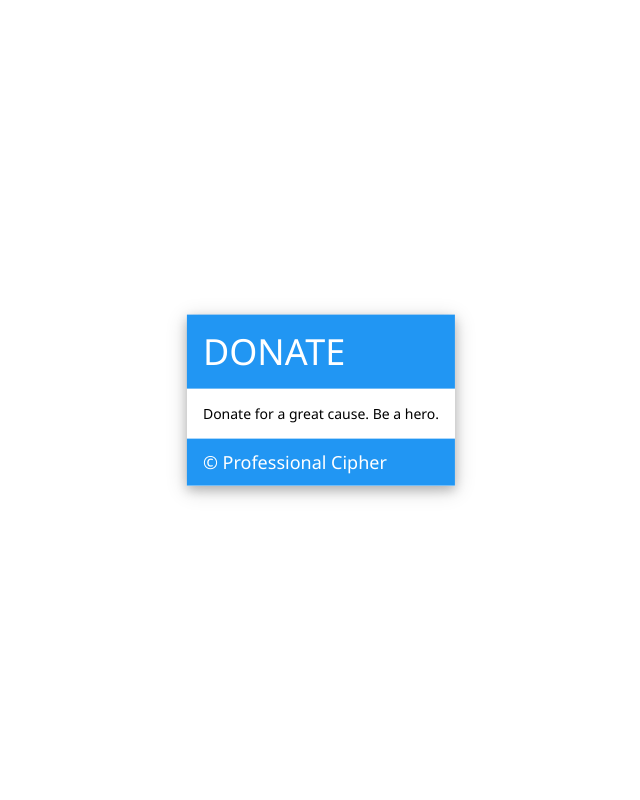
After one commit to psaisuryatejareddy/Ecommerce-website-using-Django, a Django app: template products/templates/payments/paymentindex.html in a window 1280 px wide. The commit adds this page. Shown: the whole page, without its empty margins (319-959 px from the left). Run offline with Django 5.2, Linux system fonts and the light colour scheme; the template is opened without the code that fills it, so the values that code supplies are empty; some libraries are stand-ins or nearby versions.

Commit message:
upload new files

```diff
--- /dev/null
+++ b/products/templates/payments/paymentindex.html
@@ -0,0 +1,79 @@
+<head>
+    <meta name="viewport" content="width=device-width, initial-scale=1">
+    <link rel="stylesheet" href="https://www.w3schools.com/w3css/4/w3.css">
+</head>
+
+<body>
+    <style>
+        .w3-container {
+            font-size: 14px;
+        }
+
+        .center {
+            position: absolute;
+            left: 50%;
+            top: 50%;
+            transform: translate(-50%, -50%);
+        }
+    </style>
+
+    <div class="center">
+        <h3 class="donate">
+            <div class="w3-card-4">
+
+                <header class="w3-container w3-blue">
+                    <h1>DONATE</h1>
+                </header>
+
+                <div class="w3-container">
+                    <p>Donate for a great cause. Be a hero.</p>
+
+                    <!-- PAYPAL BUTTONS HERE  -->
+
+                    <div id="paypal-button-container"></div>
+
+                    <!-- Include the PayPal JavaScript SDK -->
+                    <script
+                        src="https://www.paypal.com/sdk/js?client-id=ARQtv6ATCMgVdQfeC_X0VJJhptYPqRGHVCYR8_WIKZ3bqtxSmchkHOy77tFoPimHtJUG9mGCiBF4yluN&currency=USD">
+                    </script>
+
+                    <script>
+                        // Render the PayPal button into #paypal-button-container
+                        paypal.Buttons({
+
+                            // Set up the transaction
+                            createOrder: function (data, actions) {
+                                return actions.order.create({
+                                    purchase_units: [{
+                                        amount: {
+                                            value: '50'
+                                        }
+                                    }]
+                                });
+                            },
+
+                            // Finalize the transaction
+                            onApprove: function (data, actions) {
+                                return actions.order.capture().then(function (details) {
+                                    // Show a success message to the buyer
+                                    alert('Transaction completed by ' + details.payer.name
+                                        .given_name + '!');
+                                });
+                            }
+
+
+                        }).render('#paypal-button-container');
+                    </script>
+
+                </div>
+
+                <footer class="w3-container w3-blue">
+                    <h5>&copy Professional Cipher</h5>
+                </footer>
+
+            </div>
+        </h3>
+
+    </div>
+
+</body>
--- a/products/urls.py
+++ b/products/urls.py
@@ -4,6 +4,7 @@ from . import views
 
 urlpatterns = [
     path('', views.index),
-    path('new', views.new)
+    path('new', views.new),
+
 
 ]
--- a/products/views.py
+++ b/products/views.py
@@ -7,6 +7,8 @@ def index(request):
     products = Product.objects.all()
     return render(request, 'index.html', {'products': products})
 
+def payment_index(request):
+    return render(request, 'payments/paymentindex.html')
 
 def new(request):
     return HttpResponse('New Products')
--- a/pyshop/settings.py
+++ b/pyshop/settings.py
@@ -53,6 +53,8 @@ MIDDLEWARE = [
 ]
 
 ROOT_URLCONF = "pyshop.urls"
+
+
 
 TEMPLATES = [
     {
--- a/pyshop/urls.py
+++ b/pyshop/urls.py
@@ -20,5 +20,7 @@ from django.urls import path, include
 urlpatterns = [
     path("admin/", admin.site.urls),
     path('', include('products.urls')),
-    path('products/', include('products.urls'))
+    path('products/', include('products.urls')),
+
+
 ]
--- a/templates/base.html
+++ b/templates/base.html
@@ -12,7 +12,7 @@
   </head>
   <body>
     <nav class="navbar navbar-light bg-light">
-       <h2> <span class="navbar-brand mb-0 h1">E-commerce Website</span>
+      <span class="navbar-brand mb-0 h1">E-commerce Website Using Python - Django</span><br><span class="navbar-brand mb-0 h4"> -Sai Surya Teja Reddy P</span>
       </nav>
       <div>
   <div class="container">
```
Also changed, not shown: products/templates/index.html (+1 -1 lines), products/templates/payment_failed.html (added, +12 -0 lines), products/templates/payment_success.html (added, +12 -0 lines), db.sqlite3.
